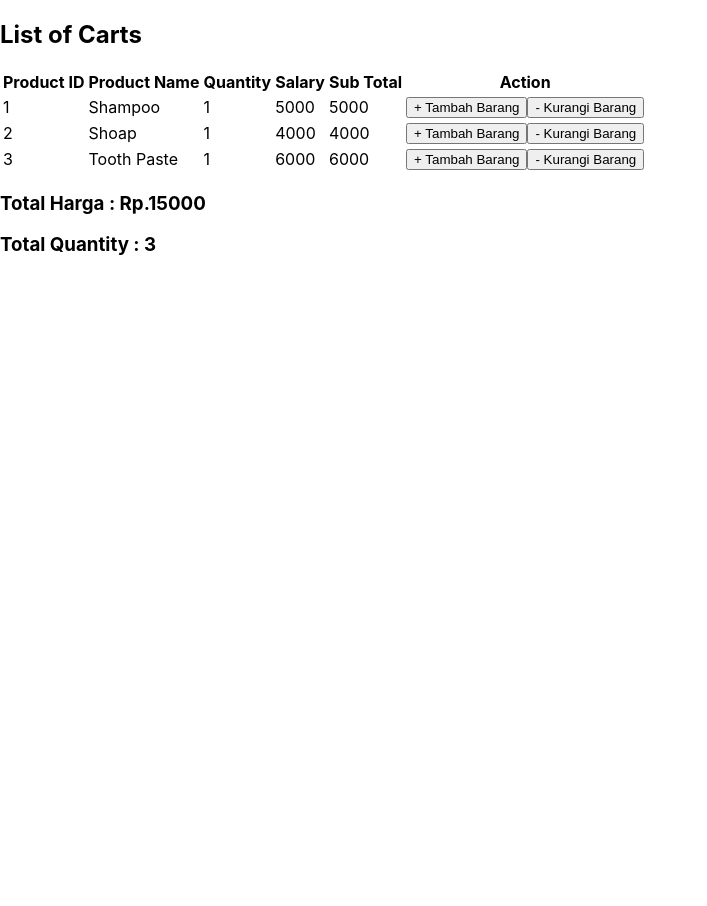
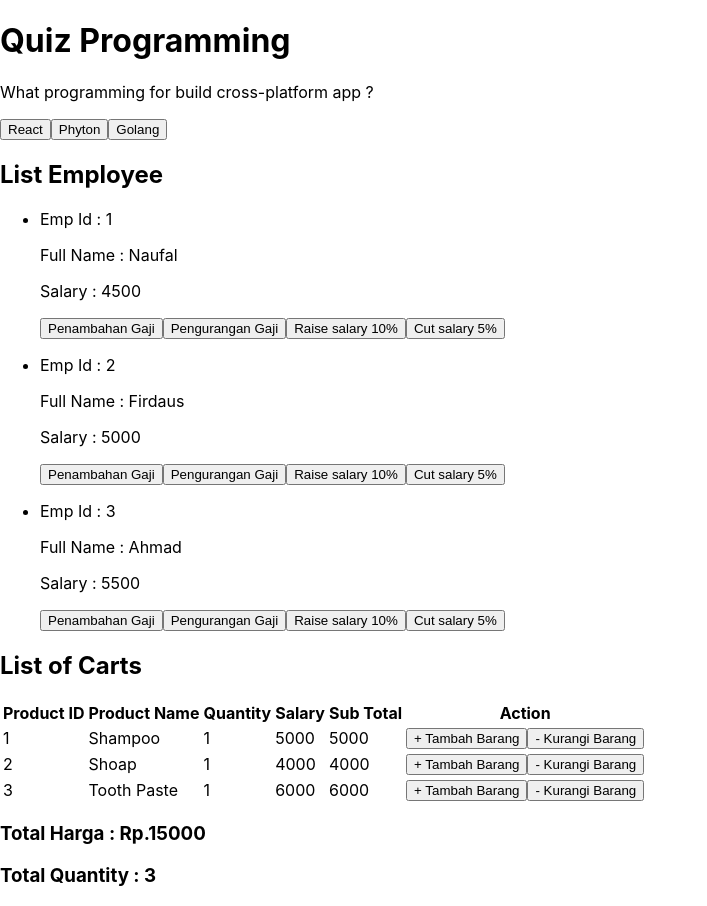
Before and after one commit to mhmmdrifaldi/Week04-BootcampNodeJS, a React (Create React App) app: page / in a window 1280 px wide. Shown: the whole page, without its empty margins (0-707 px from the left). Before the commit the page ends 800 px from the top, so only its background shows below. Built offline with nearby package versions, Linux system fonts and the light colour scheme.

Commit message:
Pengaturan tampilan data

```diff
--- a/src/Day02/App.js
+++ b/src/Day02/App.js
@@ -5,7 +5,15 @@ import ChartItem from "./list/chartItem";
 function App() {
   return (
     <div>
-      <ChartItem/>
+      <div>
+        <ParentComponents/>
+      </div>
+      <div>
+        <EmployeeList/>
+      </div>
+      <div>
+        <ChartItem/>
+      </div>
     </div>
   );
 }
```
